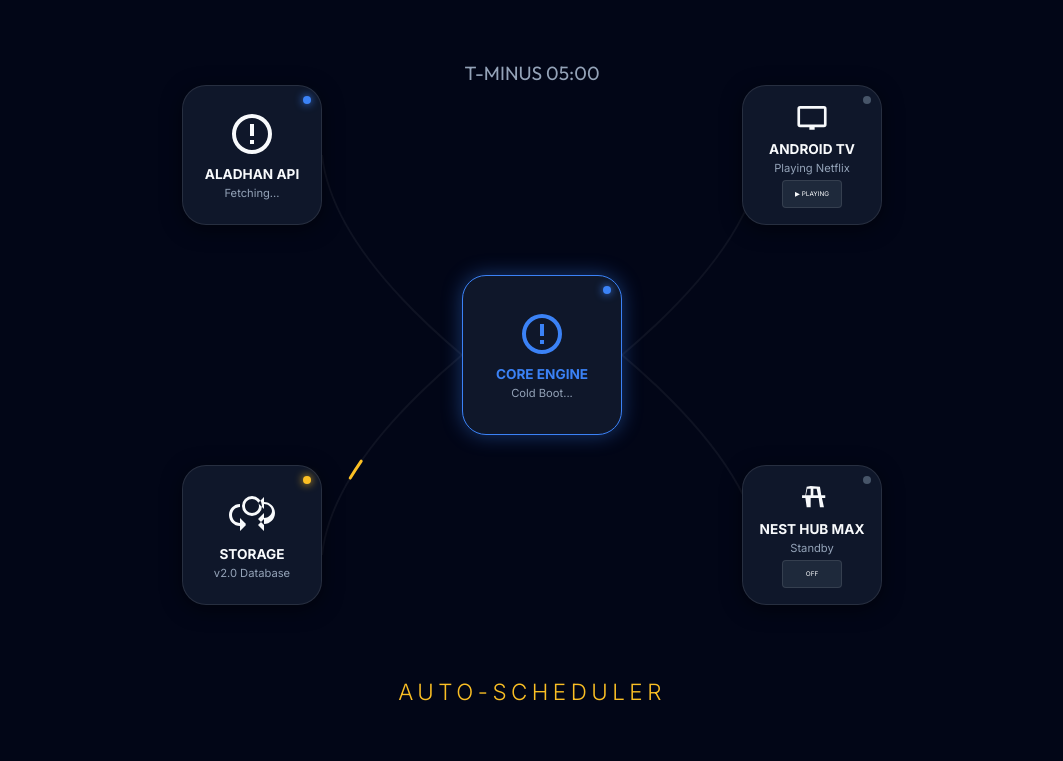
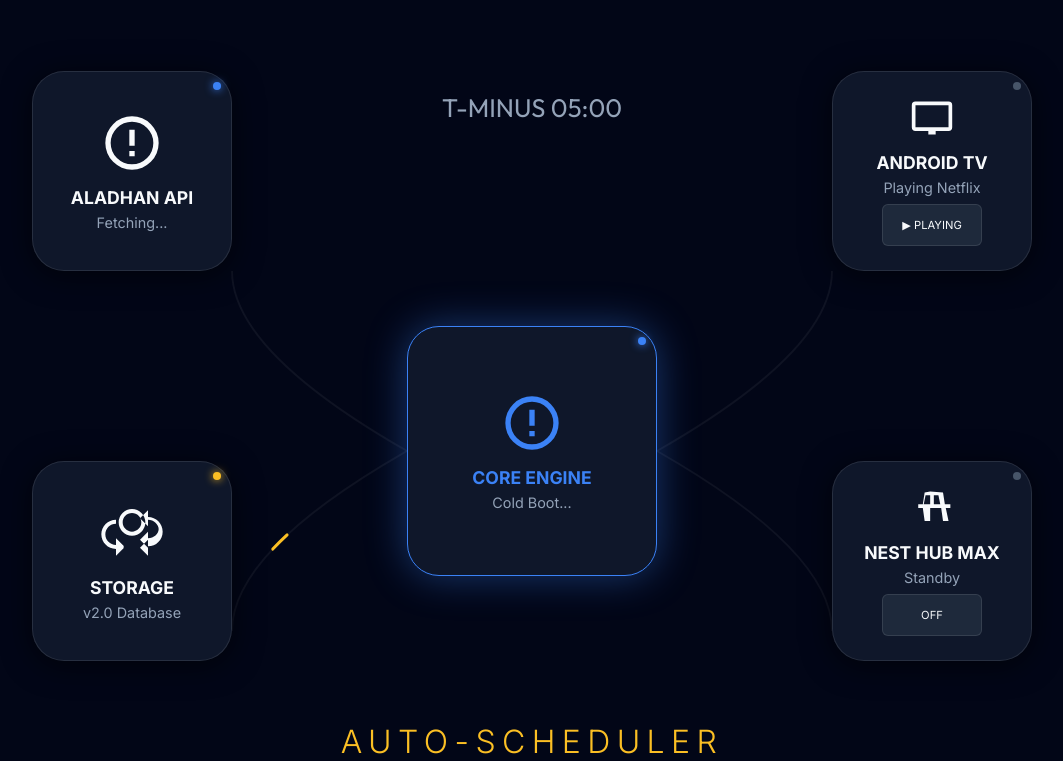
Before and after one commit to bilalahamad0/adhan-api, a website: page system_flow.html in a window 1280 px wide. Shown: the part 119-880 px from the top of the page, without its empty margins (108-1171 px from the left). Before the commit the page ends 824 px from the top, so only its background shows below. Drawn offline with Linux system fonts and the light colour scheme.

Commit message:
Zoomed system flow animation for better visibility

```diff
--- a/system_flow.html
+++ b/system_flow.html
@@ -43,7 +43,7 @@
         h1 {
             font-family: 'Outfit', sans-serif;
             font-weight: 600;
-            font-size: 2.5rem;
+            font-size: 3.5rem;
             margin-bottom: 0.5rem;
             background: linear-gradient(135deg, var(--gold) 0%, #fff 100%);
             -webkit-background-clip: text;
@@ -53,76 +53,76 @@
 
         .subtitle {
             color: var(--text-dim);
-            font-size: 1.1rem;
-            margin-bottom: 3rem;
+            font-size: 1.4rem;
+            margin-bottom: 4rem;
         }
 
         /* Container & Layout */
         .stage {
             position: relative;
-            width: 1000px;
-            height: 600px;
+            width: 1200px;
+            height: 750px;
             /* border: 1px solid rgba(255,255,255,0.05); */
         }
 
         /* Nodes */
         .node {
             position: absolute;
-            width: 140px;
-            height: 140px;
+            width: 200px;
+            height: 200px;
             background: var(--slate-900);
             border: 1px solid rgba(255,255,255,0.1);
-            border-radius: 24px;
+            border-radius: 32px;
             display: flex;
             flex-direction: column;
             align-items: center;
             justify-content: center;
-            padding: 1rem;
+            padding: 1.5rem;
             text-align: center;
             backdrop-filter: blur(12px);
-            box-shadow: 0 4px 20px rgba(0,0,0,0.5);
+            box-shadow: 0 4px 30px rgba(0,0,0,0.6);
             transition: all 0.5s cubic-bezier(0.175, 0.885, 0.32, 1.275);
             z-index: 10;
         }
 
         .node i {
-            font-size: 2rem;
-            margin-bottom: 0.5rem;
+            font-size: 3rem;
+            margin-bottom: 0.75rem;
         }
 
         .node span {
-            font-size: 0.85rem;
+            font-size: 1.1rem;
             font-weight: 600;
             color: var(--text-main);
         }
 
         .node .status {
-            font-size: 0.7rem;
+            font-size: 0.9rem;
             color: var(--text-dim);
-            margin-top: 4px;
+            margin-top: 6px;
             font-weight: 400;
         }
 
         /* Specific Nodes Locations */
         #pi-brain {
-            top: 230px;
-            left: 430px;
-            width: 160px;
-            height: 160px;
+            top: 275px;
+            left: 475px;
+            width: 250px;
+            height: 250px;
             border-color: var(--blue-tech);
-            box-shadow: 0 0 20px var(--blue-glow);
+            box-shadow: 0 0 40px var(--blue-glow);
         }
 
-        #api-source { top: 40px; left: 150px; }
-        #local-disk { bottom: 40px; left: 150px; }
-        #android-tv { top: 40px; right: 150px; }
-        #nest-hub { bottom: 40px; right: 150px; }
+        #api-source { top: 20px; left: 100px; }
+        #local-disk { bottom: 20px; left: 100px; }
+        #android-tv { top: 20px; right: 100px; }
+        #nest-hub { bottom: 20px; right: 100px; }
 
         /* Icons */
         .icon {
-            width: 48px;
-            height: 48px;
-            margin-bottom: 8px;
+            width: 64px;
+            height: 64px;
+            margin-bottom: 12px;
             fill: currentColor;
         }
 
@@ -180,10 +180,10 @@
         /* Status Label Overlay */
         .stage-label {
             position: absolute;
-            bottom: -60px;
+            bottom: -80px;
             width: 100%;
             text-align: center;
-            font-size: 1.4rem;
+            font-size: 2rem;
             font-weight: 300;
             color: var(--gold);
             text-transform: uppercase;
@@ -197,28 +197,28 @@
         /* Timer Counter */
         #countdown-timer {
             position: absolute;
-            top: 180px;
+            top: 210px;
             left: 0;
             right: 0;
             text-align: center;
             font-family: 'Outfit', monospace;
-            font-size: 1.2rem;
+            font-size: 1.6rem;
             color: var(--text-dim);
         }
 
         /* Screen Previews */
         .preview {
-            width: 60px;
-            height: 40px;
-            margin-top: 5px;
-            border-radius: 4px;
+            width: 100px;
+            height: 60px;
+            margin-top: 8px;
+            border-radius: 6px;
             background: #1e293b;
             border: 1px solid rgba(255,255,255,0.1);
             overflow: hidden;
             display: flex;
             align-items: center;
             justify-content: center;
-            font-size: 0.4rem;
+            font-size: 0.7rem;
         }
 
         .preview.tv-active { background: #000; color: #ef4444; border-color: #ef4444; }
@@ -237,20 +237,20 @@
         <!-- Lines -->
         <svg class="connections">
             <!-- PI TO API -->
-            <path id="path-pi-api" class="link-path" d="M 430 310 Q 300 200 290 110" />
-            <path id="pulse-pi-api" class="pulse-path" d="M 430 310 Q 300 200 290 110" />
+            <path id="path-pi-api" class="link-path" d="M 475 400 Q 300 300 300 220" />
+            <path id="pulse-pi-api" class="pulse-path" d="M 475 400 Q 300 300 300 220" />
 
             <!-- PI TO DISK -->
-            <path id="path-pi-disk" class="link-path" d="M 430 310 Q 300 420 290 510" />
-            <path id="pulse-pi-disk" class="pulse-path" d="M 430 310 Q 300 420 290 510" />
+            <path id="path-pi-disk" class="link-path" d="M 475 400 Q 300 500 300 580" />
+            <path id="pulse-pi-disk" class="pulse-path" d="M 475 400 Q 300 500 300 580" />
 
             <!-- PI TO TV -->
-            <path id="path-pi-tv" class="link-path" d="M 590 310 Q 720 200 730 110" />
-            <path id="pulse-pi-tv" class="pulse-path" d="M 590 310 Q 720 200 730 110" />
+            <path id="path-pi-tv" class="link-path" d="M 725 400 Q 900 300 900 220" />
+            <path id="pulse-pi-tv" class="pulse-path" d="M 725 400 Q 900 300 900 220" />
 
             <!-- PI TO HUB -->
-            <path id="path-pi-hub" class="link-path" d="M 590 310 Q 720 420 730 510" />
-            <path id="pulse-pi-hub" class="pulse-path" d="M 590 310 Q 720 420 730 510" />
+            <path id="path-pi-hub" class="link-path" d="M 725 400 Q 900 500 900 580" />
+            <path id="pulse-pi-hub" class="pulse-path" d="M 725 400 Q 900 500 900 580" />
         </svg>
 
         <!-- Node: API -->
```
Also changed, not shown: images/system_flow/flow_static.png, 1 other file.
